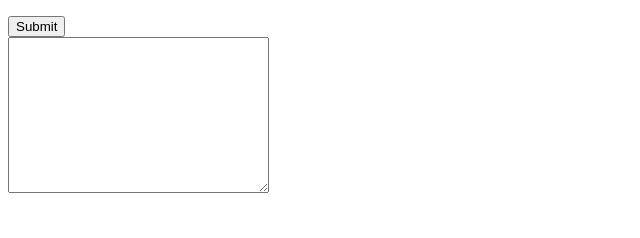
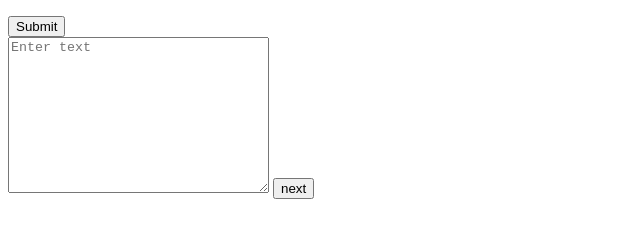
Before and after one commit to Clintoncode/forms, a plain HTML site: page index.html in a window 1280 px wide. Shown: the part 362-600 px from the top of the page, without its empty margins (0-640 px from the left). Drawn offline with Linux system fonts and the light colour scheme.

Commit message:
button added

```diff
--- a/index.html
+++ b/index.html
@@ -46,7 +46,8 @@
 
   <input type="submit" value="Submit"><br>
 
-  <textarea cols="30" rows="10"></textarea>
+  <textarea cols="30" rows="10" placeholder="Enter text"></textarea>
+  <button  type="submit">next</button><br>
 </form>
 
 </body>
```
